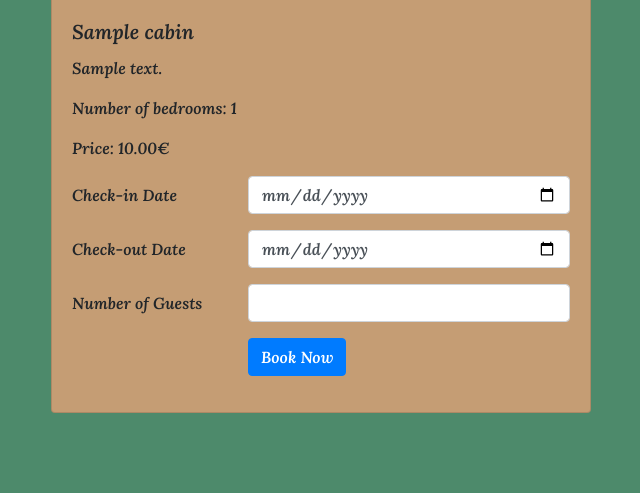
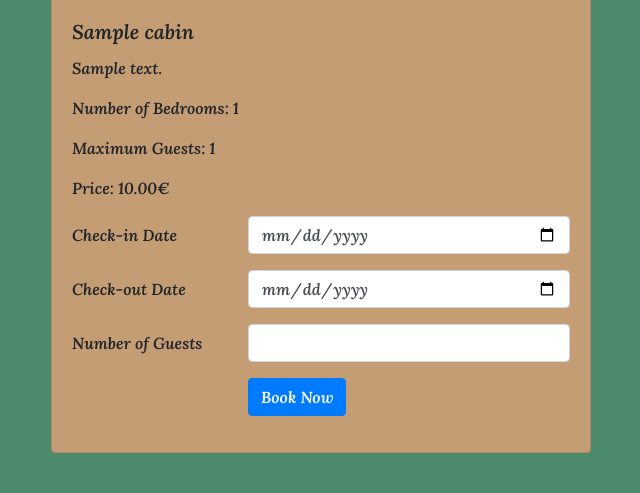
Before and after one commit to Thomas-Tomo/woodland-whispers-retreat, a Django app: page /booking/1/ in a window 1280 px wide. Shown: the part 193-686 px from the top of the page, without its empty margins (319-959 px from the left). Run offline with Django 3.2, Linux system fonts and the light colour scheme; tables that the repository leaves empty hold one stand-in row (values such as "Sample post"); some libraries are stand-ins or nearby versions.

Commit message:
Update my_booking template withMaximum Guests paragraph

```diff
--- a/templates/my_booking.html
+++ b/templates/my_booking.html
@@ -14,7 +14,8 @@ Cabin Booking
                 <div class="card-body">
                     <h5 class="card-title">{{ cabin.name }}</h5>
                     <p class="card-text">{{ cabin.description }}</p>
-                    <p class="card-text">Number of bedrooms: {{cabin.bedrooms}} </p>
+                    <p class="card-text">Number of Bedrooms: {{cabin.bedrooms}} </p>
+                    <p class="card-text">Maximum Guests: {{cabin.max_guests}} </p>
                     <p class="card-text">Price: {{cabin.price}}€ </p>
                     <form method="POST" action="{% url 'my_booking' cabin.id %}">
                         {% csrf_token %}
```
